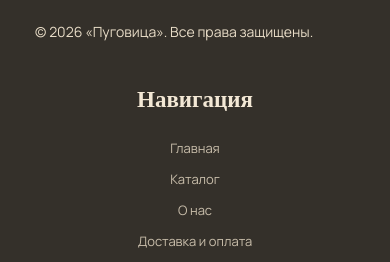
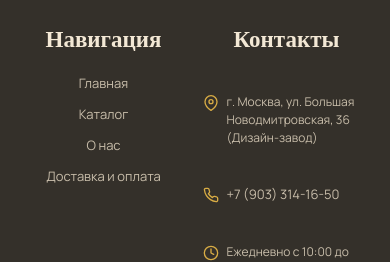
Before and after one commit to ashdfo/kr1-html-css-shop, a plain HTML site: page cart.html in a window 390 px wide. Shown: the part 1738-2000 px from the top of the page. Drawn offline with nearby package versions, Linux system fonts and the light colour scheme.

Commit message:
Fix mobile footer contacts alignment

```diff
--- a/cart.html
+++ b/cart.html
@@ -33,8 +33,8 @@
                 </div>
             </div>
             <a href="about.html">О нас</a>
+            <a href="delivery.html">Доставка и оплата</a>
             <a href="contacts.html">Контакты</a>
-            <a href="delivery.html">Доставка и оплата</a>
         </nav>
         <div class="header__actions">
             <a href="profile.html" class="header-action" aria-label="Личный кабинет">
--- a/css/style.css
+++ b/css/style.css
@@ -1582,6 +1582,10 @@ button {
     flex-direction: row-reverse;
     align-items: center;
     gap: 12px;
+    order: 1;
+}
+
+.mobile-menu-toggle {
     order: 2;
 }
 
@@ -1681,15 +1685,36 @@ button {
         font-weight: 400;
         line-height: normal;
     }
-    /* ЦЕНТРИРОВАНИЕ ФУТЕРА НА МОБИЛЬНЫХ УСТРОЙСТВАХ */
-
-.footer__column {
+    /* МОБИЛЬНЫЙ ФУТЕР */
+
+.footer__main {
+    display: grid;
+    grid-template-columns: 1fr 1fr;
+    grid-template-areas:
+        "brand brand"
+        "nav contacts"
+        "socials socials"
+        "copyright copyright";
+    gap: 25px 15px;
     text-align: center;
 }
 
+.footer__brand {
+    grid-area: brand;
+}
+
+.footer__column:not(.footer__contacts) {
+    grid-area: nav;
+    text-align: center;
+}
+
 .footer__contacts {
-    justify-items: center;
+    grid-area: contacts;
+    display: flex;
+    flex-direction: column;
+    align-items: center;
     text-align: center;
+    padding: 0;
 }
 
 .footer__contact-item {
@@ -1698,6 +1723,122 @@ button {
 }
 
 .footer__socials {
+    grid-area: socials;
     justify-content: center;
 }
-}
+
+.footer__copyright {
+    grid-area: copyright;
+    text-align: center;
+}
+/* МОБИЛЬНЫЙ ФУТЕР */
+
+.footer {
+    padding: 40px 5% 20px;
+}
+
+.footer__main {
+    display: grid;
+    grid-template-columns: minmax(0, 1fr) minmax(0, 1fr);
+    grid-template-areas:
+        "brand brand"
+        "nav contacts"
+        "socials socials"
+        "copyright copyright";
+    gap: 25px 15px;
+    padding-bottom: 20px;
+    text-align: center;
+}
+
+.footer__brand {
+    grid-area: brand;
+}
+
+.footer__column:not(.footer__contacts) {
+    grid-area: nav;
+    text-align: center;
+}
+
+.footer__contacts {
+    grid-area: contacts;
+    padding-left: 0;
+    display: flex;
+    flex-direction: column;
+    align-items: center;
+    text-align: center;
+}
+
+.footer__column h3 {
+    margin-bottom: 15px;
+}
+
+.footer__contact-item {
+    justify-content: center;
+    align-items: flex-start;
+    text-align: left;
+    gap: 7px;
+    font-size: 12px;
+}
+
+.footer__socials {
+    grid-area: socials;
+    display: flex;
+    justify-content: center;
+    align-items: center;
+    gap: 20px;
+}
+
+.footer__copyright {
+    grid-area: copyright;
+    text-align: center;
+    margin-top: 0 !important;
+}
+
+}
+@media (max-width: 650px) {
+
+    /* Контакты в мобильном подвале */
+    .footer__contacts {
+        padding-left: 0;
+        display: flex;
+        flex-direction: column;
+        align-items: center;
+        text-align: center;
+        min-width: 0;
+    }
+
+    .footer__contacts h3 {
+        text-align: center;
+        width: 100%;
+    }
+
+    /* Каждый контакт — отдельная аккуратная строка */
+    .footer__contact-item {
+        display: grid;
+        grid-template-columns: 16px minmax(0, 1fr);
+        align-items: start;
+        gap: 8px;
+
+        width: 100%;
+        max-width: 190px;
+        margin: 0 auto 18px;
+
+        text-align: left;
+        font-size: 12px;
+        line-height: 1.5;
+    }
+
+    .footer__contact-item svg {
+        width: 16px;
+        height: 16px;
+        margin-top: 2px;
+        flex-shrink: 0;
+    }
+
+    .footer__contact-item span,
+    .footer__contact-item a {
+        min-width: 0;
+        overflow-wrap: anywhere;
+    }
+
+}
```
Also changed, not shown: delivery.html (+1 -1 lines), index.html (+10 -11 lines), profile.html (+1 -1 lines). Lines whose indentation alone changed are shown as unchanged.
